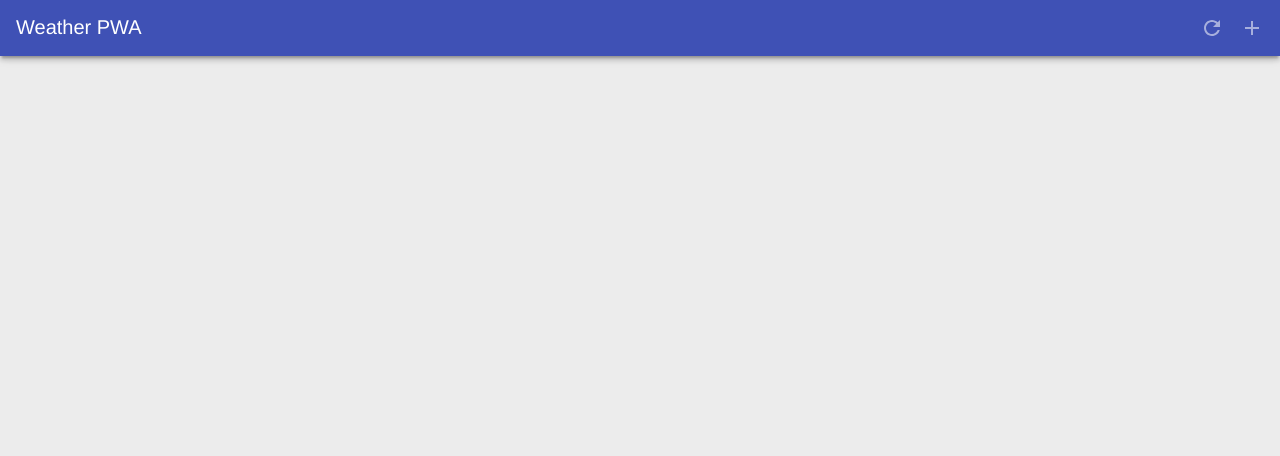
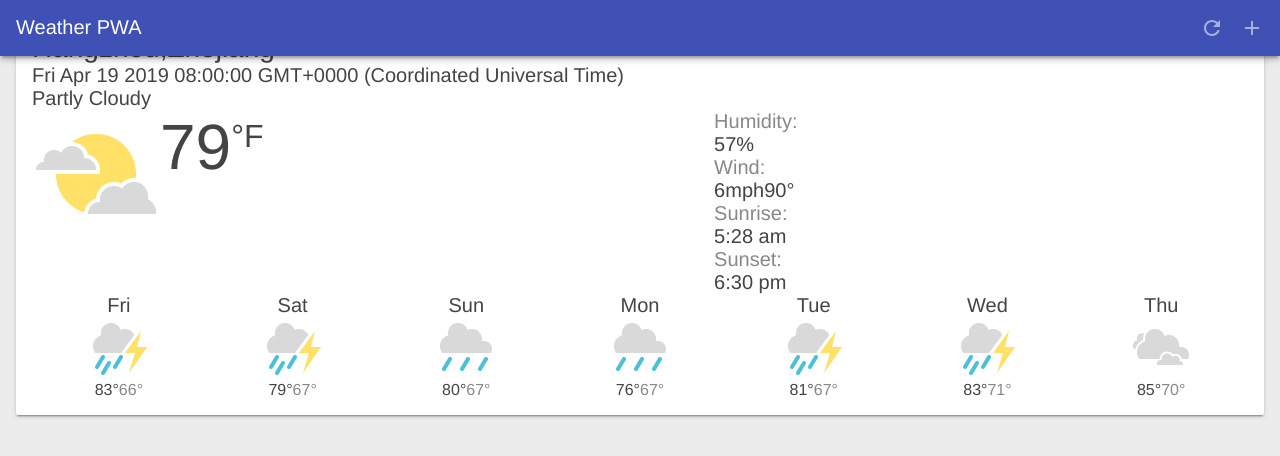
Before and after one commit to tomoyuen/weather-pwa, a Vue app: page / in a window 1280 px wide. Shown: the top 456 px of the page. Built offline with nearby package versions, Linux system fonts and the light colour scheme.

Commit message:
show weather forecast cards

```diff
--- a/src/App.vue
+++ b/src/App.vue
@@ -2,6 +2,9 @@
   <div id="app">
     <Header />
     <main>
+      <Card v-for="(item, index) in visibleCards"
+        :key="index"
+        :data="item" />
       <Dialog />
     </main>
   </div>
@@ -10,18 +13,21 @@
 <script>
 import Header from './components/Header.vue';
 import Dialog from './components/Dialog.vue';
-import { mapActions } from 'vuex';
+import Card from './components/Card.vue';
+import { mapActions, mapState } from 'vuex';
 
 export default {
   name: 'app',
   components: {
     Header,
     Dialog,
+    Card,
   },
   mounted() {
     this.initApp();
   },
-  methods: mapActions(['initApp'])
+  methods: mapActions(['initApp']),
+  computed: mapState(['visibleCards']),
 }
 </script>
 
--- a/src/components/Card.vue
+++ b/src/components/Card.vue
@@ -1,97 +1,38 @@
 <template>
-  <div class="card cardTemplate weather-forecast" hidden>
-    <div class="city-key" hidden></div>
-    <div class="card-last-updated" hidden></div>
-    <div class="location"></div>
-    <div class="date"></div>
-    <div class="description"></div>
+  <div class="card weather-forecast">
+    <div class="city-key" hidden>{{data.location.woeid}}</div>
+    <div class="card-last-updated" hidden>{{data.current_observation.pubDate}}</div>
+    <div class="location">{{`${data.location.city},${data.location.region}`}}</div>
+    <div class="date">{{new Date(data.current_observation.pubDate * 1000)}}</div>
+    <div class="description">{{data.current_observation.condition.text}}</div>
     <div class="current">
       <div class="visual">
-        <div class="icon"></div>
+        <div :class="['icon', getIconClass(data.current_observation.condition.code)]"></div>
         <div class="temperature">
-          <span class="value"></span><span class="scale">°F</span>
+          <span class="value">{{Math.round(data.current_observation.condition.temperature)}}</span><span class="scale">°F</span>
         </div>
       </div>
       <div class="description">
-        <div class="humidity"></div>
+        <div class="humidity">{{`${Math.round(data.current_observation.atmosphere.humidity)}%`}}</div>
         <div class="wind">
-          <span class="value"></span>
+          <span class="value">{{Math.round(data.current_observation.wind.speed)}}</span>
           <span class="scale">mph</span>
-          <span class="direction"></span>°
+          <span class="direction">{{data.current_observation.wind.direction}}</span>°
         </div>
-        <div class="sunrise"></div>
-        <div class="sunset"></div>
+        <div class="sunrise">{{data.current_observation.astronomy.sunrise}}</div>
+        <div class="sunset">{{data.current_observation.astronomy.sunset}}</div>
       </div>
     </div>
     <div class="future">
-      <div class="oneday">
-        <div class="date"></div>
-        <div class="icon"></div>
+      <div class="oneday" v-for="(item, index) in data.forecasts.slice(0, 7)"
+        :key="index">
+        <div class="date">{{item.day}}</div>
+        <div :class="['icon', getIconClass(item.code)]"></div>
         <div class="temp-high">
-          <span class="value"></span>°
+          <span class="value">{{item.high}}</span>°
         </div>
         <div class="temp-low">
-          <span class="value"></span>°
-        </div>
-      </div>
-      <div class="oneday">
-        <div class="date"></div>
-        <div class="icon"></div>
-        <div class="temp-high">
-          <span class="value"></span>°
-        </div>
-        <div class="temp-low">
-          <span class="value"></span>°
-        </div>
-      </div>
-      <div class="oneday">
-        <div class="date"></div>
-        <div class="icon"></div>
-        <div class="temp-high">
-          <span class="value"></span>°
-        </div>
-        <div class="temp-low">
-          <span class="value"></span>°
-        </div>
-      </div>
-      <div class="oneday">
-        <div class="date"></div>
-        <div class="icon"></div>
-        <div class="temp-high">
-          <span class="value"></span>°
-        </div>
-        <div class="temp-low">
-          <span class="value"></span>°
-        </div>
-      </div>
-      <div class="oneday">
-        <div class="date"></div>
-        <div class="icon"></div>
-        <div class="temp-high">
-          <span class="value"></span>°
-        </div>
-        <div class="temp-low">
-          <span class="value"></span>°
-        </div>
-      </div>
-      <div class="oneday">
-        <div class="date"></div>
-        <div class="icon"></div>
-        <div class="temp-high">
-          <span class="value"></span>°
-        </div>
-        <div class="temp-low">
-          <span class="value"></span>°
-        </div>
-      </div>
-      <div class="oneday">
-        <div class="date"></div>
-        <div class="icon"></div>
-        <div class="temp-high">
-          <span class="value"></span>°
-        </div>
-        <div class="temp-low">
-          <span class="value"></span>°
+          <span class="value">{{item.low}}</span>°
         </div>
       </div>
     </div>
@@ -100,78 +41,70 @@
 
 <script>
 export default {
-  data() {
-    return {
-      spinner: document.querySelector('.loader'),
-      cardTemplate: document.querySelector('.cardTemplate'),
-      container: document.querySelector('.main'),
-    };
+  props: {
+    data: Object,
   },
   methods: {
-    updateForecastCard({ state }, data) {
-      var dataLastUpdated = new Date(data.created);
-      var sunrise = data.channel.astronomy.sunrise;
-      var sunset = data.channel.astronomy.sunset;
-      var current = data.channel.item.condition;
-      var humidity = data.channel.atmosphere.humidity;
-      var wind = data.channel.wind;
-
-      var card = state.visibleCards[data.key];
-      if (!card) {
-        card = state.cardTemplate.cloneNode(true);
-        card.classList.remove('cardTemplate');
-        card.querySelector('.location').textContent = data.label;
-        card.removeAttribute('hidden');
-        state.container.appendChild(card);
-        state.visibleCards[data.key] = card;
-      }
-
-      // Verifies the data provide is newer than what's already visible
-      // on the card, if it's not bail, if it is, continue and update the
-      // time saved in the card
-      var cardLastUpdatedElem = card.querySelector('.card-last-updated');
-      var cardLastUpdated = cardLastUpdatedElem.textContent;
-      if (cardLastUpdated) {
-        cardLastUpdated = new Date(cardLastUpdated);
-        // Bail if the card has more recent data then the data
-        if (dataLastUpdated.getTime() < cardLastUpdated.getTime()) {
-          return;
-        }
-      }
-      cardLastUpdatedElem.textContent = data.created;
-
-      card.querySelector('.description').textContent = current.text;
-      card.querySelector('.date').textContent = current.date;
-      card.querySelector('.current .icon').classList.add(state.getIconClass(current.code));
-      card.querySelector('.current .temperature .value').textContent =
-        Math.round(current.temp);
-      card.querySelector('.current .sunrise').textContent = sunrise;
-      card.querySelector('.current .sunset').textContent = sunset;
-      card.querySelector('.current .humidity').textContent =
-        Math.round(humidity) + '%';
-      card.querySelector('.current .wind .value').textContent =
-        Math.round(wind.speed);
-      card.querySelector('.current .wind .direction').textContent = wind.direction;
-      var nextDays = card.querySelectorAll('.future .oneday');
-      var today = new Date();
-      today = today.getDay();
-      for (var i = 0; i < 7; i++) {
-        var nextDay = nextDays[i];
-        var daily = data.channel.item.forecast[i];
-        if (daily && nextDay) {
-          nextDay.querySelector('.date').textContent =
-            state.daysOfWeek[(i + today) % 7];
-          nextDay.querySelector('.icon').classList.add(state.getIconClass(daily.code));
-          nextDay.querySelector('.temp-high .value').textContent =
-            Math.round(daily.high);
-          nextDay.querySelector('.temp-low .value').textContent =
-            Math.round(daily.low);
-        }
-      }
-      if (state.isLoading) {
-        state.spinner.setAttribute('hidden', true);
-        state.container.removeAttribute('hidden');
-        state.isLoading = false;
+    getIconClass(weatherCode) {
+      weatherCode = parseInt(weatherCode);
+      switch (weatherCode) {
+        case 25: // cold
+        case 32: // sunny
+        case 33: // fair (night)
+        case 34: // fair (day)
+        case 36: // hot
+        case 3200: // not available
+          return 'clear-day';
+        case 0: // tornado
+        case 1: // tropical storm
+        case 2: // hurricane
+        case 6: // mixed rain and sleet
+        case 8: // freezing drizzle
+        case 9: // drizzle
+        case 10: // freezing rain
+        case 11: // showers
+        case 12: // showers
+        case 17: // hail
+        case 35: // mixed rain and hail
+        case 40: // scattered showers
+          return 'rain';
+        case 3: // severe thunderstorms
+        case 4: // thunderstorms
+        case 37: // isolated thunderstorms
+        case 38: // scattered thunderstorms
+        case 39: // scattered thunderstorms (not a typo)
+        case 45: // thundershowers
+        case 47: // isolated thundershowers
+          return 'thunderstorms';
+        case 5: // mixed rain and snow
+        case 7: // mixed snow and sleet
+        case 13: // snow flurries
+        case 14: // light snow showers
+        case 16: // snow
+        case 18: // sleet
+        case 41: // heavy snow
+        case 42: // scattered snow showers
+        case 43: // heavy snow
+        case 46: // snow showers
+          return 'snow';
+        case 15: // blowing snow
+        case 19: // dust
+        case 20: // foggy
+        case 21: // haze
+        case 22: // smoky
+          return 'fog';
+        case 24: // windy
+        case 23: // blustery
+          return 'windy';
+        case 26: // cloudy
+        case 27: // mostly cloudy (night)
+        case 28: // mostly cloudy (day)
+        case 31: // clear (night)
+          return 'cloudy';
+        case 29: // partly cloudy (night)
+        case 30: // partly cloudy (day)
+        case 44: // partly cloudy
+          return 'partly-cloudy-day';
       }
     },
   }
--- a/src/store.js
+++ b/src/store.js
@@ -123,9 +123,8 @@ const initialWeatherForecast = {
 export default new Vuex.Store({
   state: {
     isLoading: true,
-    visibleCards: {},
+    visibleCards: [],
     selectedCities: [],
-    activeCityData: {},
     addDialogVisible: false,
     daysOfWeek: ['Mon', 'Tue', 'Wed', 'Thu', 'Fri', 'Sat', 'Sun']
   },
@@ -140,8 +139,8 @@ export default new Vuex.Store({
         state.selectedCities.push(data);
       }
     },
-    updateForecastCard(state, data) {
-      state.activeCityData = data;
+    addForecastCard(state, data) {
+      state.visibleCards.push(data);
     }
   },
   actions: {
@@ -152,7 +151,7 @@ export default new Vuex.Store({
         caches.match(url).then(response => {
           if (response) {
             response.json().then(json => {
-              commit('updateForecastCard', json);
+              commit('addForecastCard', json);
             });
           }
         });
@@ -162,9 +161,9 @@ export default new Vuex.Store({
       request.onreadystatechange = () => {
         if (request.readyState === XMLHttpRequest.DONE && request.status === 200) {
           const response = JSON.parse(request.response);
-          commit('updateForecastCard', response);
+          commit('addForecastCard', response);
         } else {
-          commit('updateForecastCard', initialWeatherForecast);
+          commit('addForecastCard', initialWeatherForecast);
         }
       };
 
@@ -186,7 +185,7 @@ export default new Vuex.Store({
           dispatch('getForecast', city.label );
         });
       } else {
-        commit('updateForecastCard', initialWeatherForecast);
+        commit('addForecastCard', initialWeatherForecast);
         commit('updateSelectedCities', [{
           key: initialWeatherForecast.location.woeid,
           label: initialWeatherForecast.location.city
```
